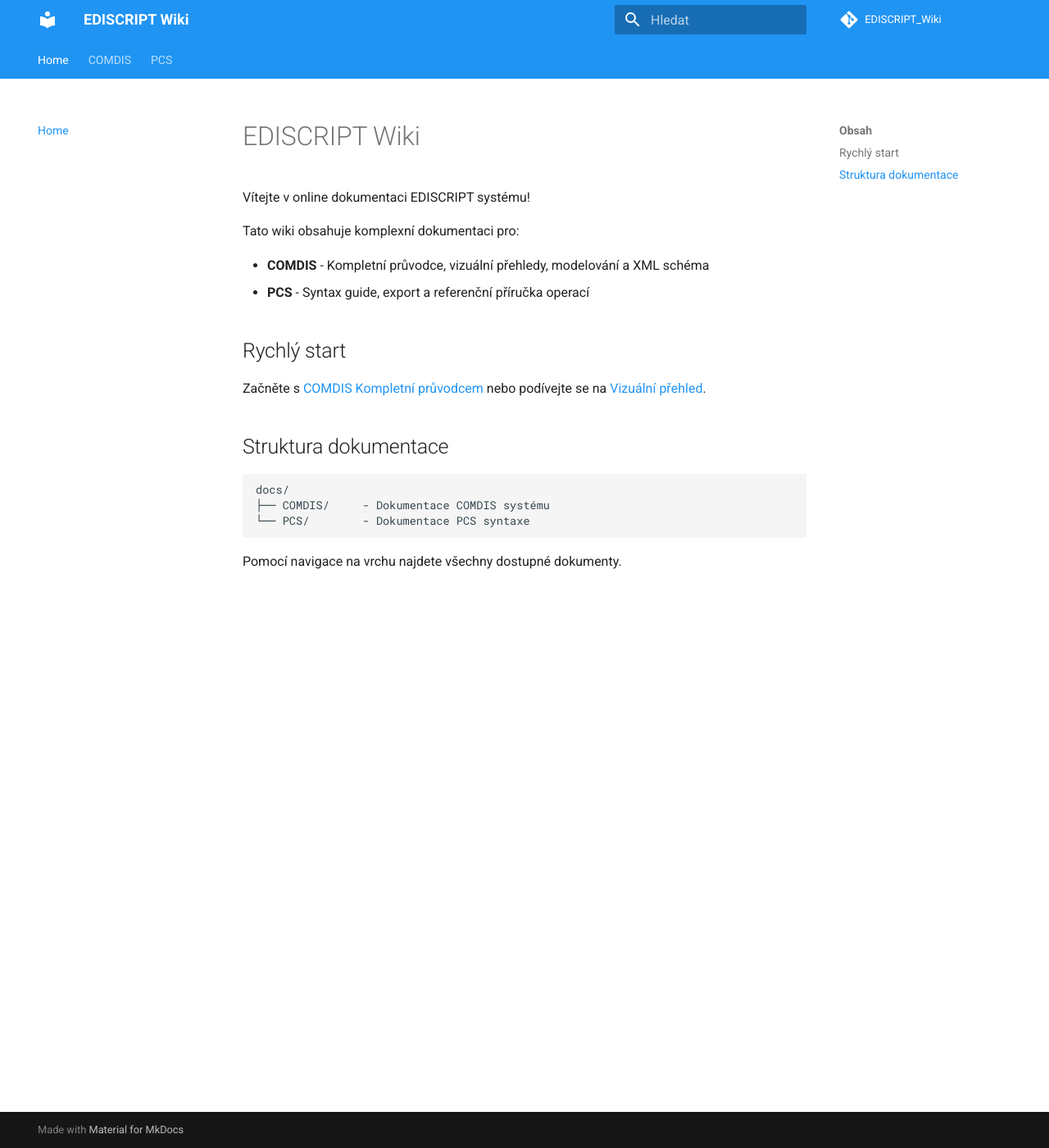
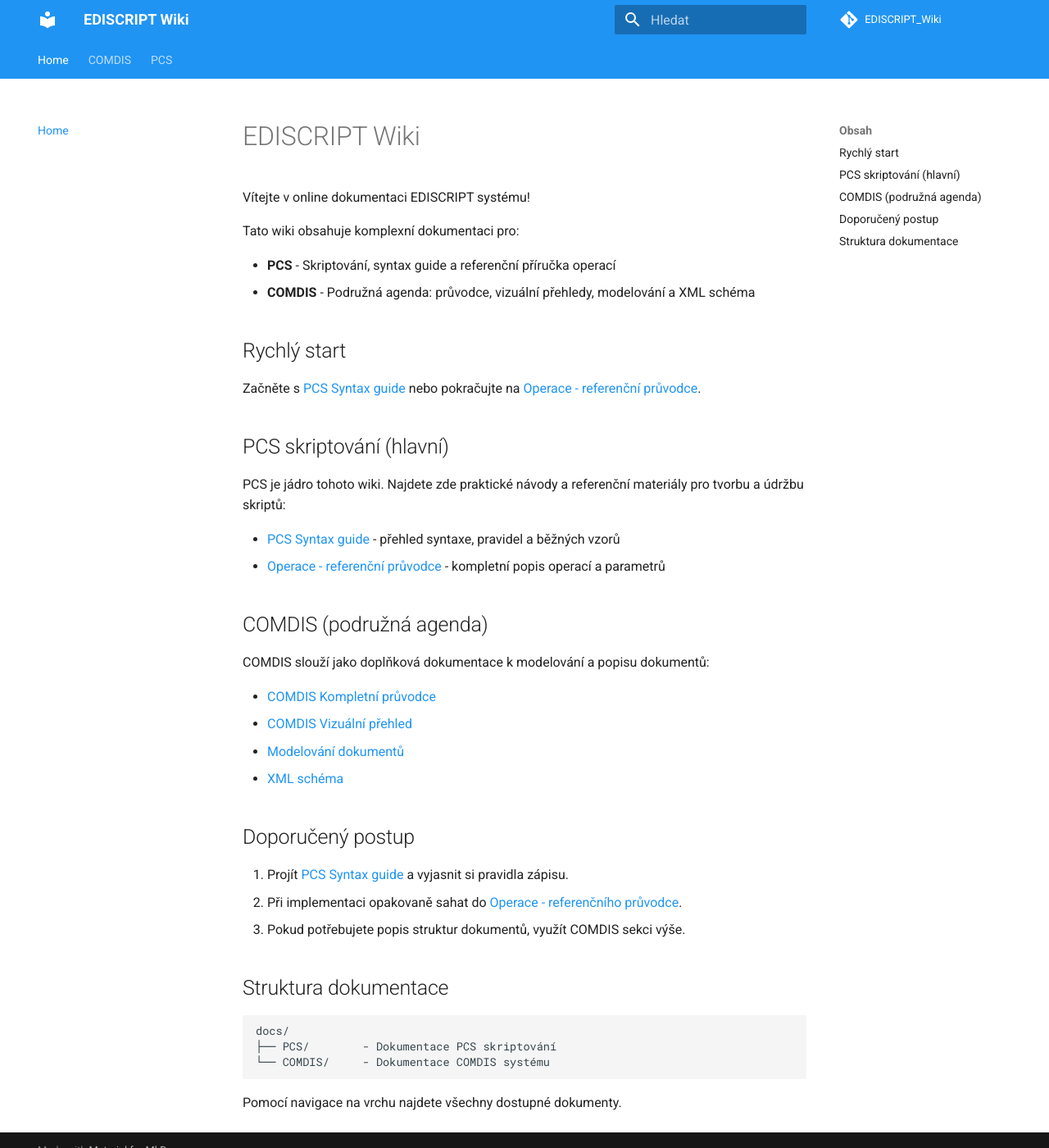
Before and after one commit to lubman2/EDISCRIPT_Wiki, an MkDocs documentation site: the page built from docs/index.md, in a window 1280 px wide and 1400 px high. Shown: the whole window at 82% size. Built offline with MkDocs 1.6.1 and Material for MkDocs 9.7.7, drawn with Linux system fonts in a browser that asks for light colours; comment, search, counter and statistics services are not loaded.

Commit message:
upravit homepage a odebrat PCS syntax export

````diff
--- a/docs/index.md
+++ b/docs/index.md
@@ -4,19 +4,41 @@ Vítejte v online dokumentaci EDISCRIPT systému!
 
 Tato wiki obsahuje komplexní dokumentaci pro:
 
-- **COMDIS** - Kompletní průvodce, vizuální přehledy, modelování a XML schéma
-- **PCS** - Syntax guide, export a referenční příručka operací
+- **PCS** - Skriptování, syntax guide a referenční příručka operací
+- **COMDIS** - Podružná agenda: průvodce, vizuální přehledy, modelování a XML schéma
 
 ## Rychlý start
 
-Začněte s [COMDIS Kompletní průvodcem](COMDIS/COMDIS_KOMPLETNI_PRUVODCE.md) nebo podívejte se na [Vizuální přehled](COMDIS/COMDIS_VIZUALNI_PREHLED.md).
+Začněte s [PCS Syntax guide](PCS/PCS_SYNTAX_GUIDE.md) nebo pokračujte na [Operace - referenční průvodce](PCS/PCS_OPERACE_REFERENCNI_PRUVODCE.md).
+
+## PCS skriptování (hlavní)
+
+PCS je jádro tohoto wiki. Najdete zde praktické návody a referenční materiály pro tvorbu a údržbu skriptů:
+
+- [PCS Syntax guide](PCS/PCS_SYNTAX_GUIDE.md) - přehled syntaxe, pravidel a běžných vzorů
+- [Operace - referenční průvodce](PCS/PCS_OPERACE_REFERENCNI_PRUVODCE.md) - kompletní popis operací a parametrů
+
+## COMDIS (podružná agenda)
+
+COMDIS slouží jako doplňková dokumentace k modelování a popisu dokumentů:
+
+- [COMDIS Kompletní průvodce](COMDIS/COMDIS_KOMPLETNI_PRUVODCE.md)
+- [COMDIS Vizuální přehled](COMDIS/COMDIS_VIZUALNI_PREHLED.md)
+- [Modelování dokumentů](COMDIS/COMDIS_E2X_MODELCH_DOKUMENTACE.md)
+- [XML schéma](COMDIS/COMDIS_XML_SCHEMAT.md)
+
+## Doporučený postup
+
+1. Projít [PCS Syntax guide](PCS/PCS_SYNTAX_GUIDE.md) a vyjasnit si pravidla zápisu.
+2. Při implementaci opakovaně sahat do [Operace - referenčního průvodce](PCS/PCS_OPERACE_REFERENCNI_PRUVODCE.md).
+3. Pokud potřebujete popis struktur dokumentů, využít COMDIS sekci výše.
 
 ## Struktura dokumentace
 
 ```
 docs/
-├── COMDIS/     - Dokumentace COMDIS systému
-└── PCS/        - Dokumentace PCS syntaxe
+├── PCS/        - Dokumentace PCS skriptování
+└── COMDIS/     - Dokumentace COMDIS systému
 ```
 
 Pomocí navigace na vrchu najdete všechny dostupné dokumenty.
--- a/mkdocs.yml
+++ b/mkdocs.yml
@@ -35,5 +35,4 @@ nav:
     - XML schéma: COMDIS/COMDIS_XML_SCHEMAT.md
   - PCS:
     - Syntax guide: PCS/PCS_SYNTAX_GUIDE.md
-    - Syntax export: PCS/PCS_SYNTAX_EXPORT.md
     - Operace - referenční průvodce: PCS/PCS_OPERACE_REFERENCNI_PRUVODCE.md
````
Also changed, not shown: docs/PCS/PCS_SYNTAX_EXPORT.md (deleted, +0 -30 lines).
